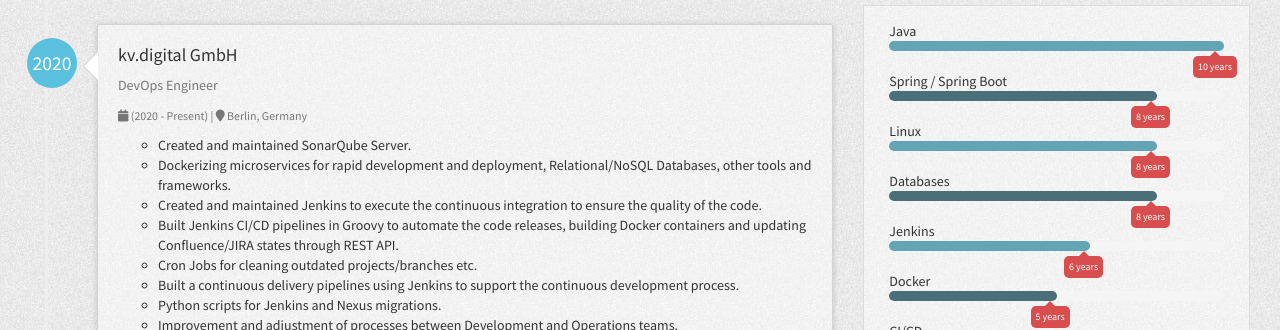
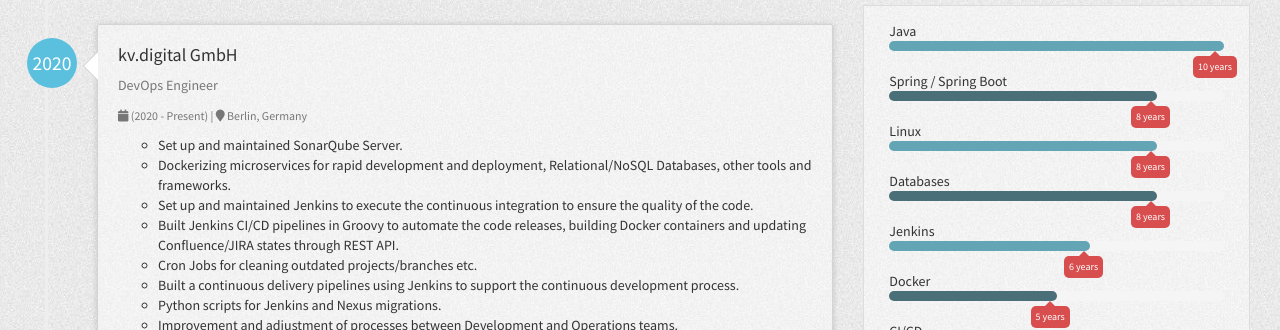
Before and after one commit to JWebDev/jwebdev.github.io, a Jekyll site: the page built from index.html, in a window 1280 px wide and 900 px high. Shown: the part 243-573 px from the top of the window. Built offline with Jekyll 4.4.1, drawn with Linux system fonts in a browser that asks for light colours; nearby versions of some CDN libraries.

Commit message:
fix created

```diff
--- a/_config.yml
+++ b/_config.yml
@@ -24,9 +24,9 @@
       started: 2020
       duration: (2020 - Present)
       description: >
-        <ul><li>Created and maintained SonarQube Server.</li>
+        <ul><li>Set up and maintained SonarQube Server.</li>
         <li>Dockerizing microservices for rapid development and deployment, Relational/NoSQL Databases, other tools and frameworks.</li>
-        <li>Created and maintained Jenkins to execute the continuous integration to ensure the quality of the code.</li>
+        <li>Set up and maintained Jenkins to execute the continuous integration to ensure the quality of the code.</li>
         <li>Built Jenkins CI/CD pipelines in Groovy to automate the code releases, building Docker containers and updating Confluence/JIRA states through REST API.</li>
         <li>Cron Jobs for cleaning outdated projects/branches etc.</li>
         <li>Built a continuous delivery pipelines using Jenkins to support the continuous development process.</li>
```
